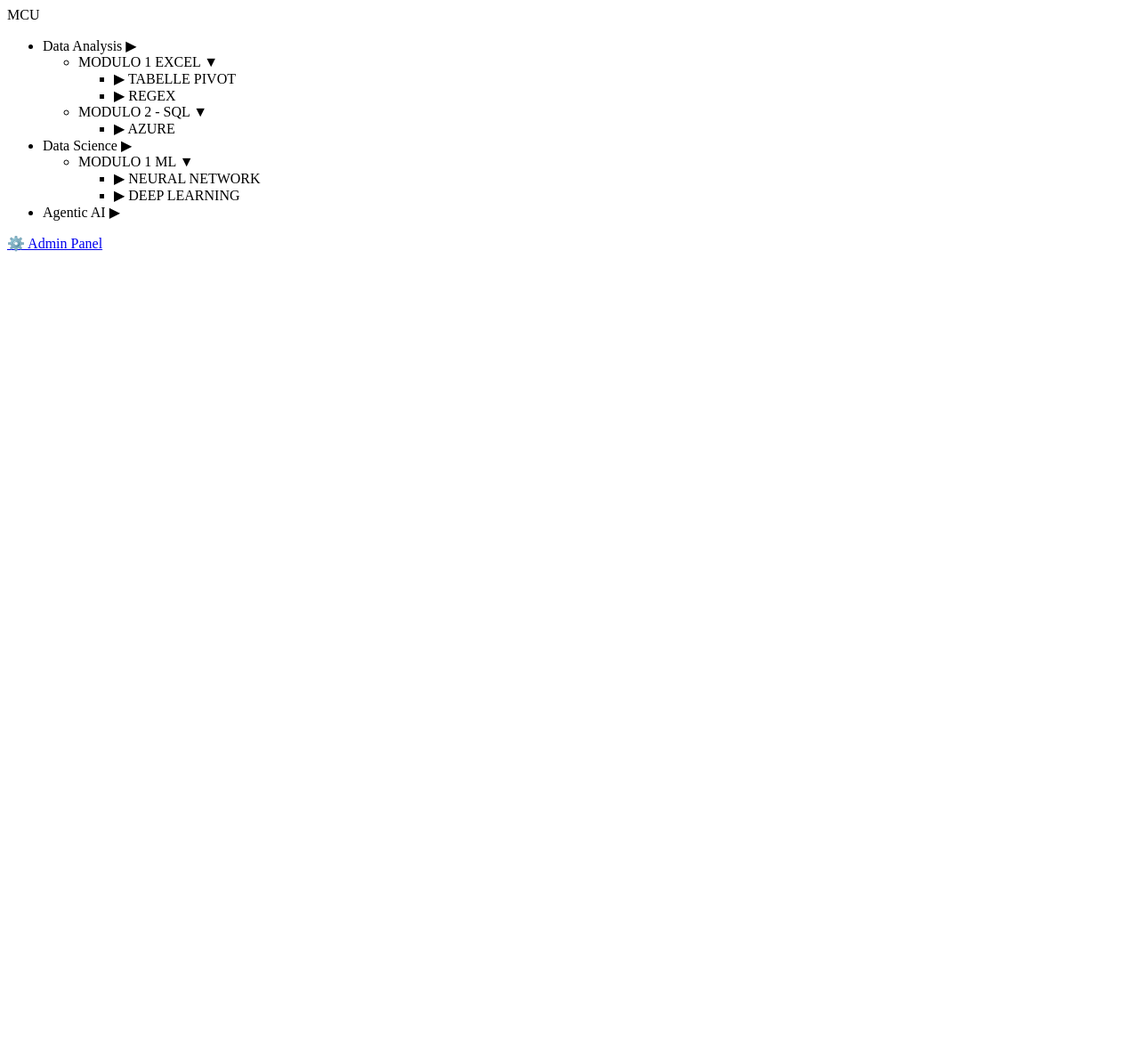
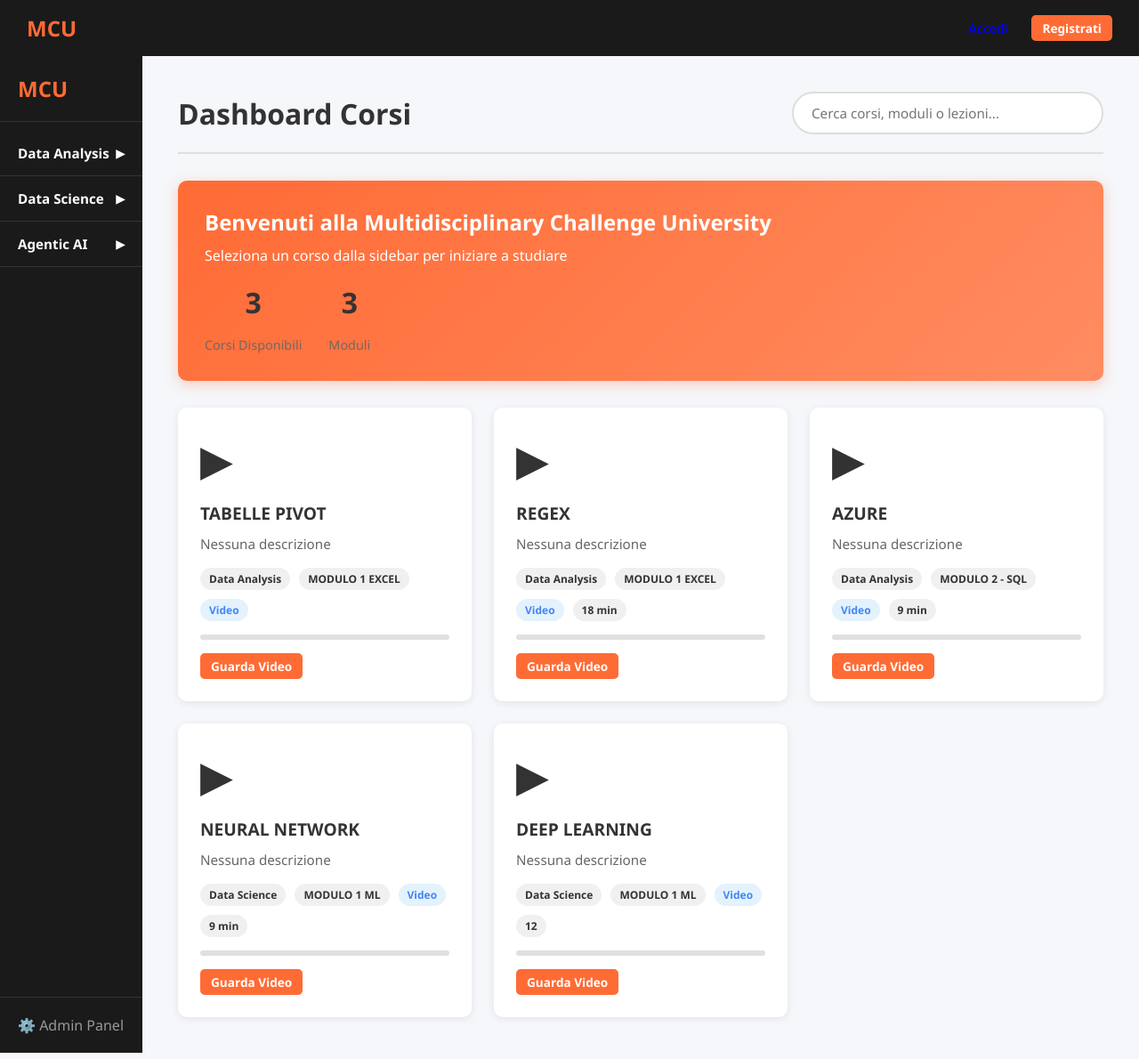
Before and after one commit to danieleficco-ctrl/STATEMATICA, a Flask app: page / in a window 1280 px wide. Shown: the whole page at 89% size. Run offline with Flask 3, Linux system fonts and the light colour scheme.

Commit message:
Update index.html

```diff
--- a/templates/index.html
+++ b/templates/index.html
@@ -1,4 +1,12 @@
-<!-- Sidebar -->
+{% extends "base.html" %}
+
+{% block title %}Portale MCU E-Learning - Home{% endblock %}
+
+{% block content %}
+<!-- App Container - WRAPPER PRINCIPALE -->
+<div class="app-container">
+
+    <!-- Sidebar -->
     <div class="sidebar">
     <div class="logo-area">MCU</div>
     <ul class="menu">
@@ -29,3 +37,96 @@
     </ul>
     <div class="admin-link"><a href="{{ url_for('admin') }}">⚙️ Admin Panel</a></div>
 </div>
+
+    <!-- Main Content -->
+    <div class="main-content">
+        <div class="header">
+            <h1>Dashboard Corsi</h1>
+            <input type="text" id="searchInput" class="search-bar" placeholder="Cerca corsi, moduli o lezioni...">
+        </div>
+
+        <!-- Welcome Card -->
+        <div class="welcome-card">
+            <h2>Benvenuti alla Multidisciplinary Challenge University</h2>
+            <p>Seleziona un corso dalla sidebar per iniziare a studiare</p>
+            <div class="stats">
+                <div class="stat-item">
+                    <span class="stat-number">{{ corsi|length }}</span>
+                    <span class="stat-label">Corsi Disponibili</span>
+                </div>
+                <div class="stat-item">
+                    {% set total_moduli = namespace(count=0) %}
+                    {% for corso in corsi %}
+                        {% set total_moduli.count = total_moduli.count + corso.moduli|length %}
+                    {% endfor %}
+                    <span class="stat-number">{{ total_moduli.count }}</span>
+                    <span class="stat-label">Moduli</span>
+                </div>
+            </div>
+        </div>
+
+        <!-- Cards Grid -->
+        <div class="cards-grid">
+            {% for corso in corsi %}
+                {% for modulo in corso.moduli %}
+                    {% for lezione in modulo.lezioni %}
+                    <div class="card"
+                         data-corso="{{ corso.nome }}"
+                         data-modulo="{{ modulo.nome }}"
+                         data-titolo="{{ lezione.titolo }}"
+                         data-corso-id="{{ corso.id }}"
+                         data-modulo-id="{{ modulo.id }}"
+                         data-lezione-id="{{ lezione.id }}">
+                        <div class="card-body">
+                            <span class="card-icon">
+                                {% if lezione.tipo == 'video' %}
+                                    ▶
+                                {% elif lezione.tipo == 'pdf' %}
+                                    📄
+                                {% else %}
+                                    📎
+                                {% endif %}
+                            </span>
+                            <h3 class="card-title">{{ lezione.titolo }}</h3>
+                            <p class="card-desc">{{ lezione.descrizione or 'Nessuna descrizione' }}</p>
+                            <div class="card-meta">
+                                <span class="badge">{{ corso.nome }}</span>
+                                <span class="badge">{{ modulo.nome }}</span>
+                                {% if lezione.tipo == 'video' %}
+                                    <span class="badge badge-video">Video</span>
+                                {% elif lezione.tipo == 'pdf' %}
+                                    <span class="badge badge-pdf">PDF</span>
+                                {% elif lezione.tipo == 'link' %}
+                                    <span class="badge badge-link">Link</span>
+                                {% else %}
+                                    <span class="badge badge-file">File</span>
+                                {% endif %}
+                                {% if lezione.durata %}
+                                <span class="badge">{{ lezione.durata }}</span>
+                                {% endif %}
+                            </div>
+                            <div class="progress-bar">
+                                <div class="progress-fill" style="width: {{ lezione.completamento }}%;"></div>
+                            </div>
+                            <div style="margin-top: 15px;">
+                                {% if lezione.tipo == 'video' and lezione.contenuto %}
+                                    <a href="{{ lezione.contenuto }}" target="_blank" class="btn btn-primary btn-small">Guarda Video</a>
+                                {% elif lezione.tipo == 'pdf' and lezione.contenuto %}
+                                    <a href="{{ lezione.contenuto }}" target="_blank" class="btn btn-secondary btn-small">Apri PDF</a>
+                                {% elif lezione.tipo == 'link' and lezione.contenuto %}
+                                    <a href="{{ lezione.contenuto }}" target="_blank" class="btn btn-info btn-small">Visita Link</a>
+                                {% elif lezione.tipo == 'file' and lezione.contenuto %}
+                                    <a href="{{ url_for('static', filename='uploads/' + lezione.contenuto.split('/')[-1]) }}" class="btn btn-success btn-small">Scarica File</a>
+                                {% endif %}
+                            </div>
+                        </div>
+                    </div>
+                    {% endfor %}
+                {% endfor %}
+            {% endfor %}
+        </div>
+    </div>
+
+</div>
+<!-- Fine App Container -->
+{% endblock %}
```
